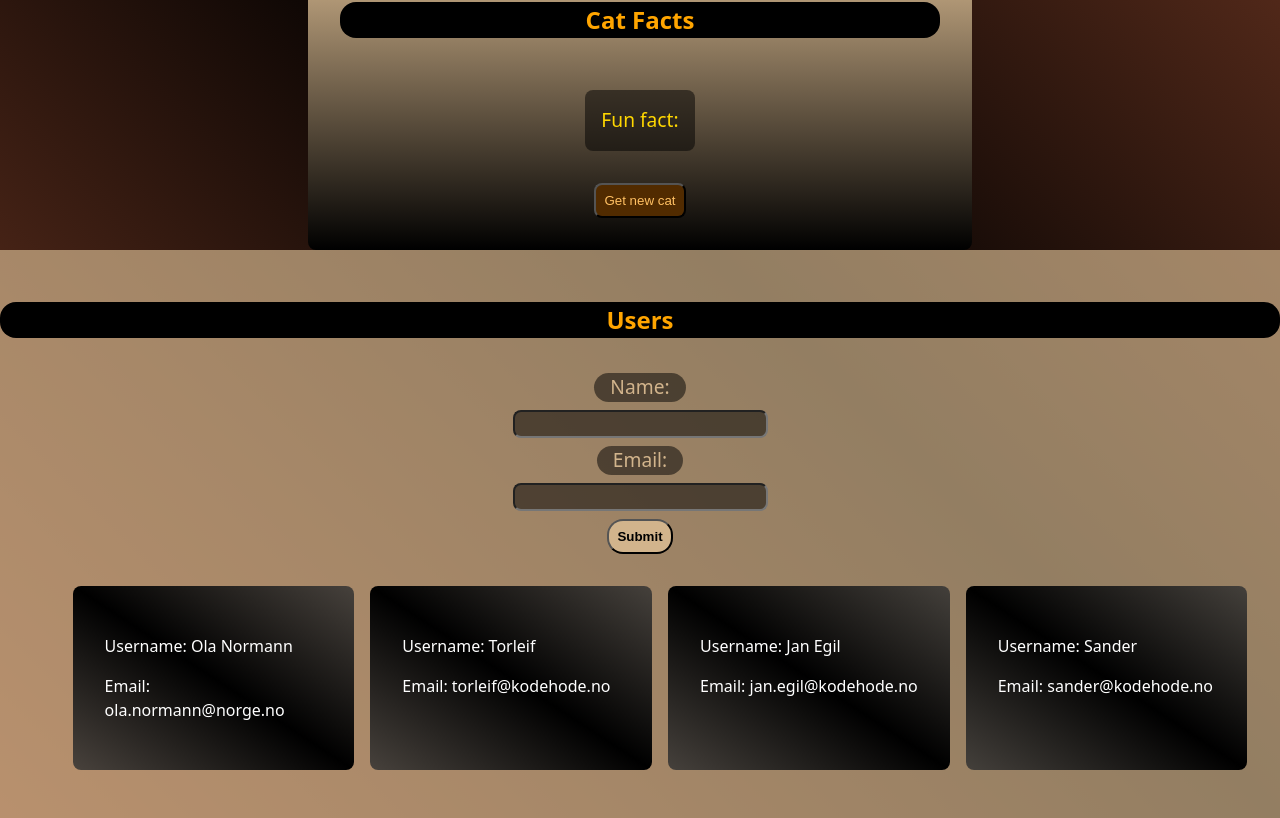
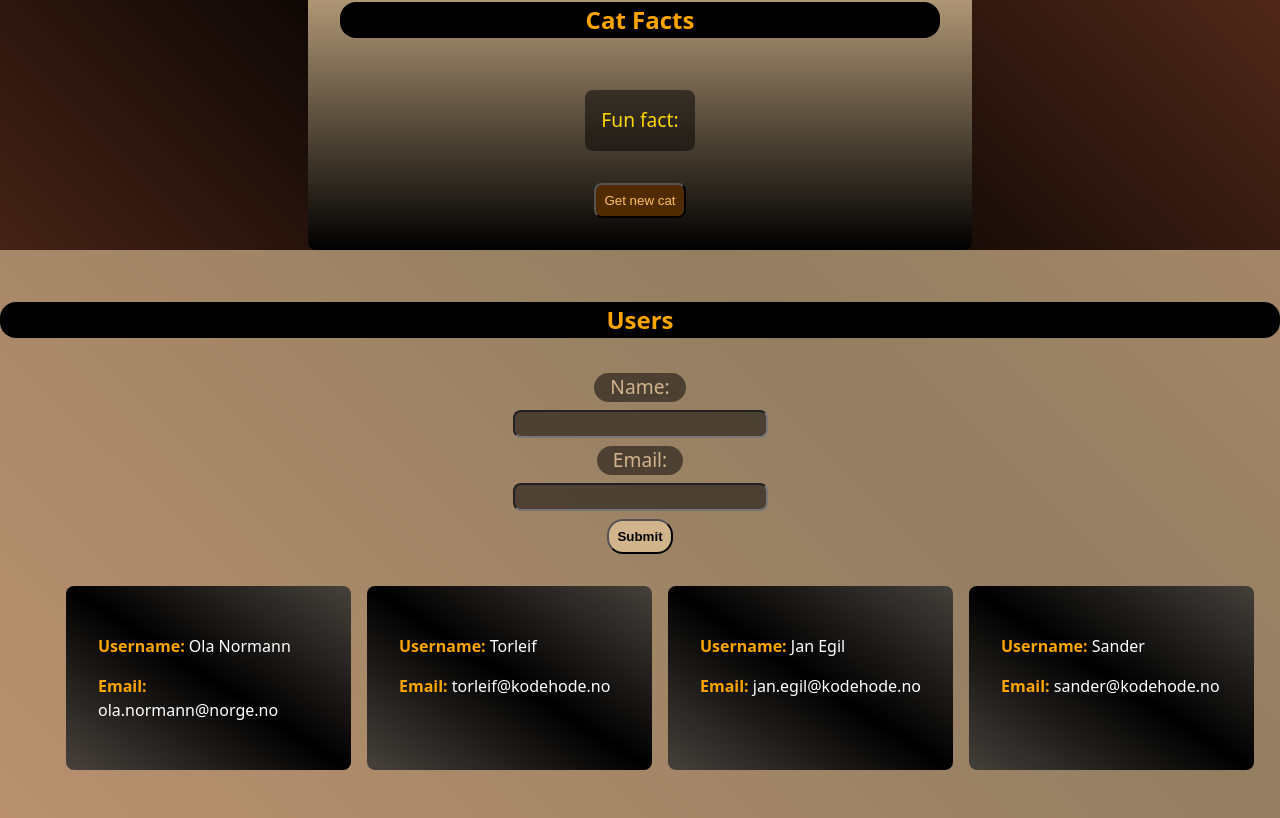
Before and after one commit to hemingus/react-2, a React (Vite) app: page / in a window 1280 px wide. Shown: the part 455-1273 px from the top of the page. Built offline with nearby package versions, Linux system fonts and the light colour scheme; no server answers.

Commit message:
add strong tag to usercard labels

```diff
--- a/src/components/CookieClicker.tsx
+++ b/src/components/CookieClicker.tsx
@@ -12,7 +12,6 @@ export default function CookieClicker() {
         setTimeout(() => {
             yumyum.play();
         }, 2500);
-
     }
 
     return (
--- a/src/components/UserCard.tsx
+++ b/src/components/UserCard.tsx
@@ -6,8 +6,8 @@ interface UserCardProps {
 export default function UserCard({username, email}: UserCardProps) {
     return (
         <li className="user-card">
-            <p>{`Username: ${username}`}</p>
-            <p>{`Email: ${email}`}</p>
+            <p><strong>Username: </strong>{username}</p>
+            <p><strong>Email: </strong>{email}</p>
         </li>
     )
 }
```
